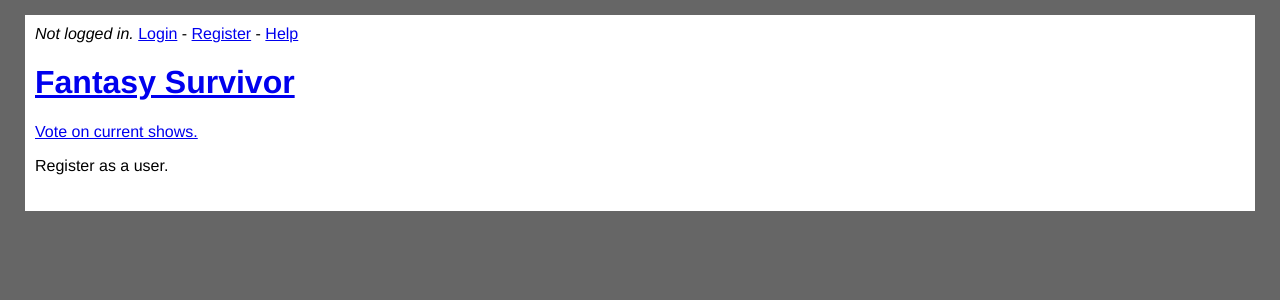
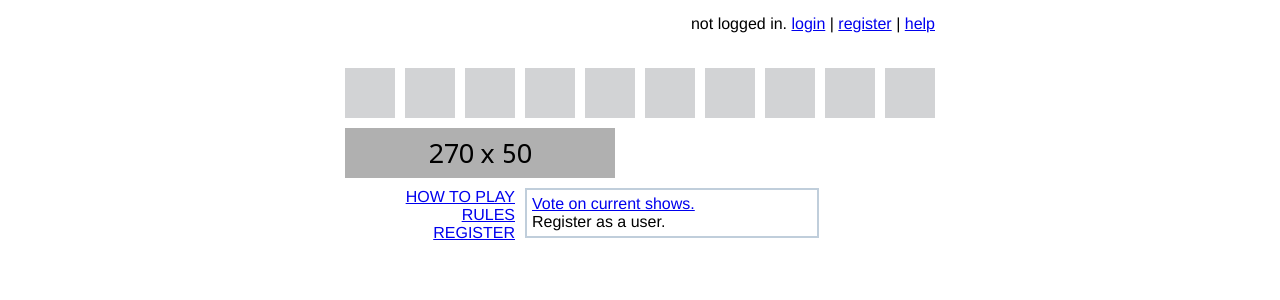
Before and after one commit to andrewheiss/Fantasy-Survivor, a Rails app: template app/views/home/index.html.erb in a window 1280 px wide. Shown: the top 300 px of the page. Run offline with Rails 7, Linux system fonts and the light colour scheme; the template is opened without the code that fills it, so the values that code supplies are empty; parts of the project's set-up code (start-up, migrations or seed data) failed here and were passed over; some web fonts are replaced.

Commit message:
Started actual page design, added grid, added initial CSS, removed URL-based CSS caching temporarily

```diff
--- a/app/views/layouts/application.html.erb
+++ b/app/views/layouts/application.html.erb
@@ -8,8 +8,8 @@
 		<%= javascript_include_tag :defaults %>
 	</head>
 	<body>
-		<div id="content">
-			<div id="login_logout">
+		<div class="row">
+			<div id="login_logout" class="column grid_10">
 				<% if @current_user %>
 				Logged in as:
 				<%= @current_user.login %>
@@ -19,16 +19,41 @@
 				<% end %>
 				<% else %>
 				<em>Not logged in.</em>
-				<%= link_to 'Login', login_path %> -
-				<%= link_to 'Register', new_user_path %> -
+				<%= link_to 'Login', login_path %> |
+				<%= link_to 'Register', new_user_path %> |
 				<%= link_to 'Help', help_users_path %>
 				<% end %>
 			</div>
-			<h1><%= link_to "Fantasy Survivor", root_path %></h1>
-			<% unless flash[:notice].blank? %>
-				<div id="notification"><%= flash[:notice] %></div>
+		</div>
+		<div class="row">
+			<% 10.times do |i| %>
+			<div class="column grid_1 grey"></div>
 			<% end %>
-			<%= yield %>
+		</div>
+		<div class="row">
+			<div class="column grid_10">
+				<h1><%= link_to(image_tag("/images/270x50.png", :alt => "Fantasy Survivor"), root_path) %></h1>
+			</div>
+		</div>
+		<div class="row">
+			<div class="column grid_3">
+				<ul id="nav">
+					<li><%= link_to "How to play", how_to_play_path %></li>
+					<li><%= link_to "Rules", rules_path %></li>
+					<li><%= link_to "Register", new_user_path %></li>
+				</ul>
+			</div>
+			<div class="column grid_5 bordered">
+				<div class="content">
+					<% unless flash[:notice].blank? %>
+						<div id="notification"><%= flash[:notice] %></div>
+					<% end %>
+					<%= yield %>
+				</div>
+			</div>
+			<div class="column grid_2">
+
+			</div>
 		</div>
 	</body>
 </html>
--- a/config/environment.rb
+++ b/config/environment.rb
@@ -2,6 +2,8 @@
 
 # Specifies gem version of Rails to use when vendor/rails is not present
 RAILS_GEM_VERSION = '2.3.5' unless defined? RAILS_GEM_VERSION
+
+ENV["RAILS_ASSET_ID"] = ''
 
 # Bootstrap the Rails environment, frameworks, and default configuration
 require File.join(File.dirname(__FILE__), 'boot')
--- a/public/stylesheets/style.css
+++ b/public/stylesheets/style.css
@@ -1,12 +1,123 @@
-body {
-	background-color: #666;
-	margin: 15px 25px;
-	font-family: Helvetica Neue, Arial, sans-serif;
+/* @override http://localhost:3000/stylesheets/style.css */
+
+
+
+/* @group Resets */
+
+body,div,dl,dt,dd,ul,ol,li,h1,h2,h3,h4,h5,h6,pre,form,fieldset,input,textarea,p,blockquote,th,td{margin:0;padding:0;}table{border-collapse:collapse;border-spacing:0;}fieldset,img{border:0;}address,caption,cite,code,dfn,em,strong,th,var{font-style:normal;font-weight:normal;}caption,th {text-align:left;}h1,h2,h3,h4,h5,h6{font-size:100%;font-weight:normal;}q:before,q:after{content:'';}abbr,acronym {border:0;}
+
+/* @end */
+
+/* @group 1kb grid */
+
+/*
+600px grid system ~ Core CSS.
+10 Columns ~ Margin left: 5px ~ Margin right: 5px
+
+Based on the 1kb grid system - http://www.1kbgrid.com/
+by Tyler Tate
+
+Created by the Grid System Generator - v1.01
+Learn more ~ http://www.gridsystemgenerator.com/
+*/
+
+.grid_1 {width: 50px;}
+.grid_2 {width: 110px;}
+.grid_3 {width: 170px;}
+.grid_4 {width: 230px;}
+.grid_5 {width: 290px;}
+.grid_6 {width: 350px;}
+.grid_7 {width: 410px;}
+.grid_8 {width: 470px;}
+.grid_9 {width: 530px;}
+.grid_10 {width: 590px;}
+.column {margin: 0 5px 0 5px;
+         overflow: hidden;
+         float: left;
+         display: inline;}
+.row {width: 600px;
+         margin: 10px auto;
+         overflow: hidden;}
+.row .row {margin: 0 -5px 0 -5px;
+         width: auto;
+         display: inline-block;}
+
+/* @end */
+
+/* @group @font-face setup */
+
+/*
+ *
+ * The fonts included are copyrighted by the vendor listed below.
+ *
+ * @vendor:     Paratype
+ * @vendorurl:  http://fonts.ru
+ * @licenseurl: http://www.fontsquirrel.com/license/PT-Sans
+ *
+ *
+ */
+
+@font-face {
+	font-family: 'PTSansNarrowRegular';
+	src: url('fonts/PT_Sans_Narrow.eot');
+	src: local('PT Sans Narrow Regular'), local('PTSans-Narrow'), url('fonts/PT_Sans_Narrow.ttf') format('truetype');
 }
 
-#content {
+@font-face {
+	font-family: 'PTSansCaptionBold';
+	src: url('fonts/PT_Sans_Caption_Bold.eot');
+	src: local('PT Sans Caption Bold'), local('PTSans-CaptionBold'), url('fonts/PT_Sans_Caption_Bold.ttf') format('truetype');
+}
+
+@font-face {
+	font-family: 'PTSansCaptionRegular';
+	src: url('fonts/PT_Sans_Caption.eot');
+	src: local('PT Sans Caption Regular'), local('PTSans-Caption'), url('fonts/PT_Sans_Caption.ttf') format('truetype');
+}
+
+@font-face {
+	font-family: 'PTSansBoldItalic';
+	src: url('fonts/PT_Sans_Bold_Italic.eot');
+	src: local('PT Sans Bold Italic'), local('PTSans-BoldItalic'), url('fonts/PT_Sans_Bold_Italic.ttf') format('truetype');
+}
+
+@font-face {
+	font-family: 'PTSansBold';
+	src: url('fonts/PT_Sans_Bold.eot');
+	src: local('PT Sans Bold'), local('PTSans-Bold'), url('fonts/PT_Sans_Bold.ttf') format('truetype');
+}
+
+@font-face {
+	font-family: 'PTSansItalic';
+	src: url('fonts/PT_Sans_Italic.eot');
+	src: local('PT Sans Italic'), local('PTSans-Italic'), url('fonts/PT_Sans_Italic.ttf') format('truetype');
+}
+
+@font-face {
+	font-family: 'PTSansRegular';
+	src: url('fonts/PT_Sans.eot');
+	src: local('PT Sans Regular'), local('PTSans-Regular'), url('fonts/PT_Sans.ttf') format('truetype');
+}
+
+@font-face {
+	font-family: 'PTSansNarrowBold';
+	src: url('fonts/PT_Sans_Narrow_Bold.eot');
+	src: local('PT Sans Narrow Bold'), local('PTSans-NarrowBold'), url('fonts/PT_Sans_Narrow_Bold.ttf') format('truetype');
+}
+
+/* @end */
+
+
+body {
 	background-color: #fff;
-	padding: 10px 10px 20px 10px;
+	margin: 15px 25px;
+	font-family: PTSansRegular, Helvetica Neue, Arial, sans-serif;
+}
+
+#login_logout {
+	margin-bottom: 25px;
+	text-transform: lowercase;
+	text-align: right;
 }
 
 #notification {
@@ -19,3 +130,22 @@ body {
 .fieldWithErrors {
 	border: 5px solid #f66;
 }
+
+.grey {
+	height: 50px;
+	background-color: #d2d3d5;
+}
+
+.bordered {
+	border: 2px solid #c0cedb;
+}
+
+.content {
+	padding: 5px;
+}
+
+ul#nav {
+	text-transform: uppercase;
+	text-align: right;
+	list-style: none;
+}
```
Also changed, not shown: public/images/270x50.png (added), 1 other file.
